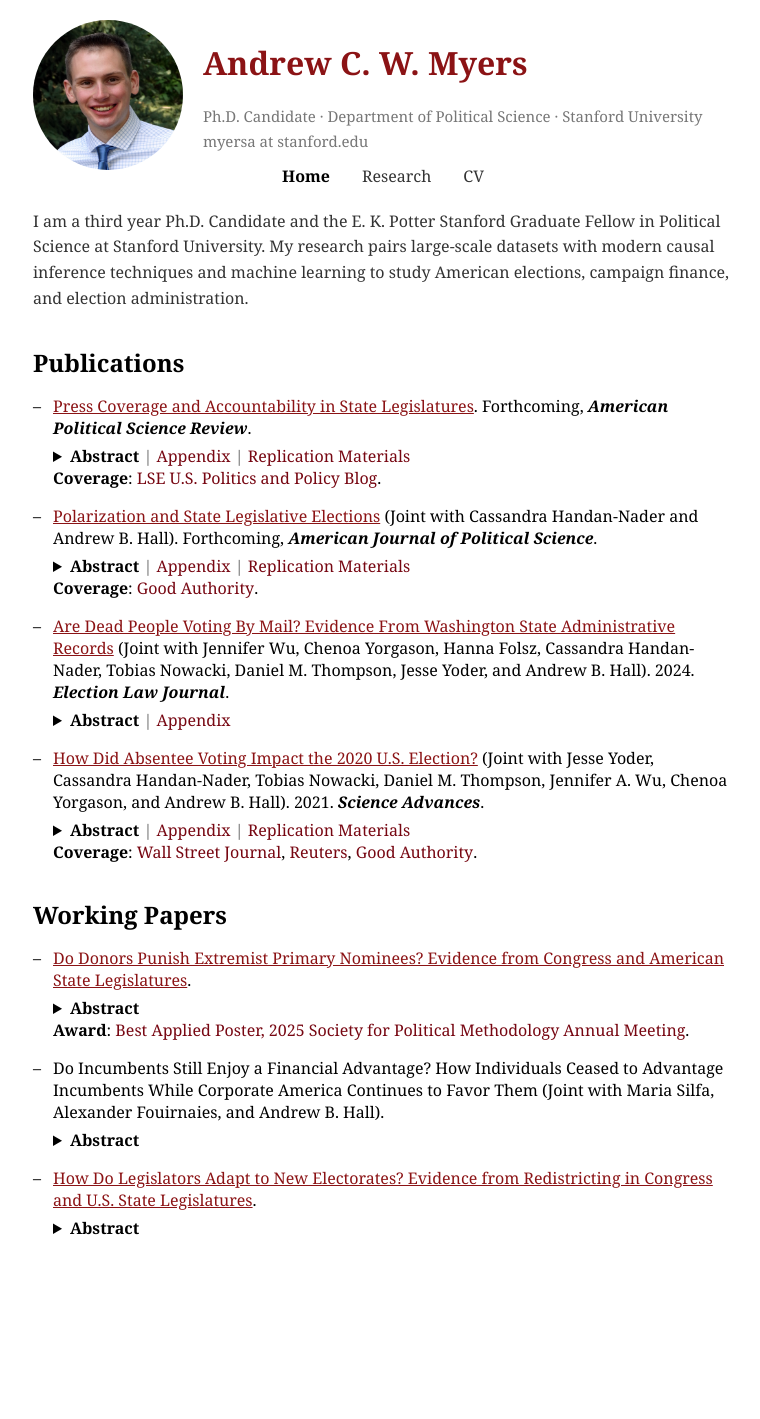
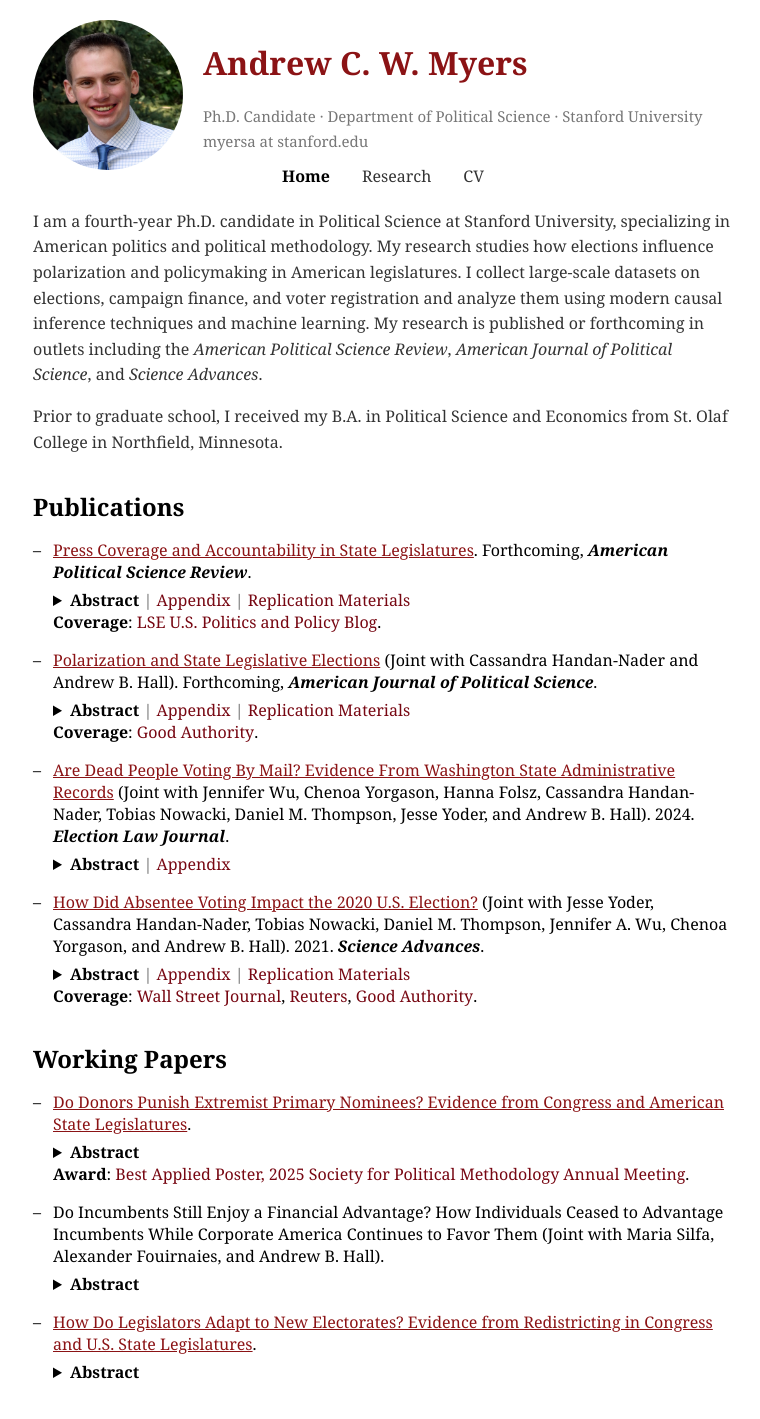
Before and after one commit to AndyMyersSkol/AndyMyersSkol.github.io, a Jekyll site: the page index.html, which Jekyll copies as it is, in a window 1280 px wide. Shown: the whole page, without its empty margins (257-1017 px from the left). Built offline with Jekyll 4.4.1, drawn with Linux system fonts in a browser that asks for light colours; before the commit the page ends 1275 px from its top, so only the background shows below that.

Commit message:
Update index.html

```diff
--- a/index.html
+++ b/index.html
@@ -42,7 +42,8 @@ height="0" width="0" style="display:none;visibility:hidden"></iframe></noscript>
     </nav>
 
     <div class="bio">
-        <p>I am a third year Ph.D. Candidate and the E. K. Potter Stanford Graduate Fellow in Political Science at Stanford University. My research pairs large-scale datasets with modern causal inference techniques and machine learning to study American elections, campaign finance, and election administration. </p>
+        <p>I am a fourth-year Ph.D. candidate in Political Science at Stanford University, specializing in American politics and political methodology. My research studies how elections influence polarization and policymaking in American legislatures. I collect large-scale datasets on elections, campaign finance, and voter registration and analyze them using modern causal inference techniques and machine learning. My research is published or forthcoming in outlets including the <i>American Political Science Review</i>, <i>American Journal of Political Science</i>, and <i>Science Advances</i>. </p>
+        <p>Prior to graduate school, I received my B.A. in Political Science and Economics from St. Olaf College in Northfield, Minnesota.</p>
     </div>
 
     <!--
```
